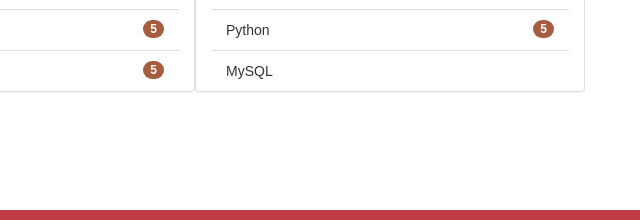
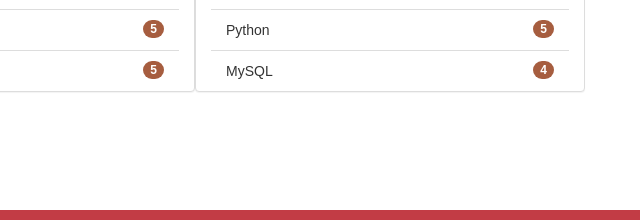
Before and after one commit to Ale-Rabbit/Ale-Rabbit.github.io, a plain HTML site: page index.html in a window 1280 px wide. Shown: the part 2439-2659 px from the top of the page, 640-1280 px from the left. Drawn offline with Linux system fonts and the light colour scheme; a web font is replaced by a local one.

Commit message:
Corrigindo nivelamento de MySQL

```diff
--- a/index.html
+++ b/index.html
@@ -261,7 +261,7 @@
                     <li class="list-group-item">Java<span class="badge">4</span></li>
                     <li class="list-group-item">Ruby<span class="badge">5</span></li>
                     <li class="list-group-item">Python<span class="badge">5</span></li>
-                    <li class="list-group-item">MySQL<span class="badge"></span></li>
+                    <li class="list-group-item">MySQL<span class="badge">4</span></li>
                 </ul>
             </div>
 
```
